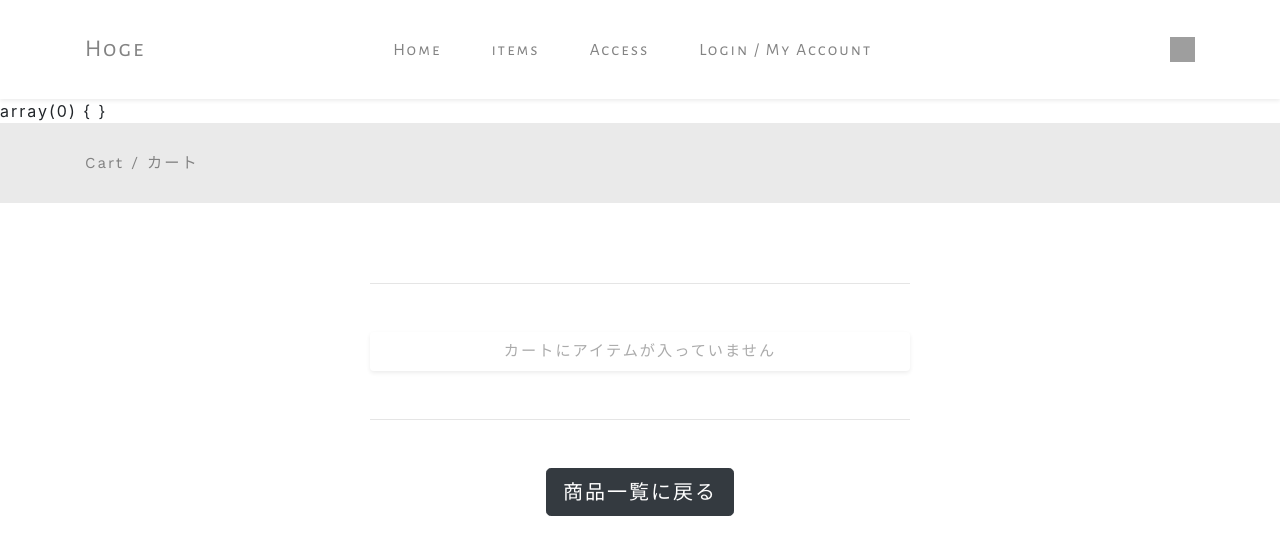
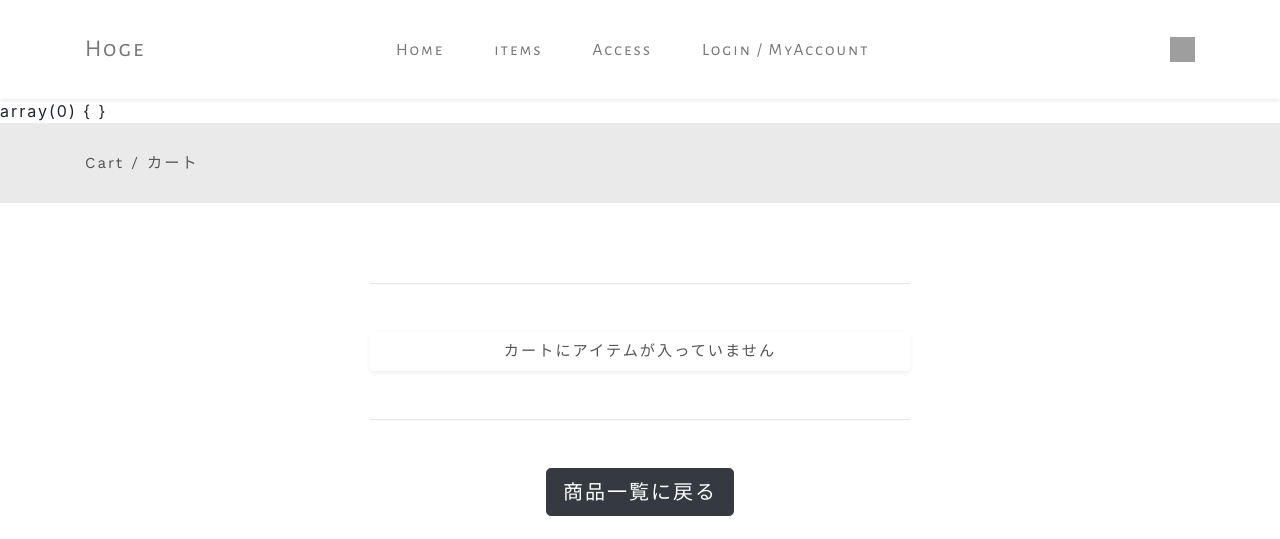
Before and after one commit to ginringo/my_project_1, a PHP site: page /cart.php in a window 1280 px wide. Shown: the top 539 px of the page. Run offline with PHP 8.4, Linux system fonts and the light colour scheme; grey boxes are pictures that could not be loaded.

Commit message:
文字の色を変更

```diff
--- a/css/style.css
+++ b/css/style.css
@@ -25,11 +25,11 @@
 }
 
 .container, .container a {
-	color: #ABABAB;
+	color: #555;
 }
 
-.header, .head-line-p, .footer {
-	color: #838383;
+.header, .footer {
+	color: #777;
 }
 
 header, footer {
@@ -37,7 +37,6 @@
 	font-weight: 400;
 	font-size: 1.075rem;
 	padding: 35px 0;
-	color: #838383;
 }
 
 header {
@@ -75,7 +74,7 @@
 	font-size: 0.95rem;
 }
 
-nav a:hover, .link a:hover {
+.header:hover, nav a:hover, .link a:hover {
 	text-decoration: none;
 	color: #000;
 	transition: 1.0s;
--- a/views/cart.php
+++ b/views/cart.php
@@ -40,7 +40,7 @@
             <hr>
         <?php endforeach; ?>
         <div class="mt-5 d-flex justify-content-between align-items-center flex-wrap shadow px-4 py-2 bg-light">
-            <p class="m-0 text-dark pl-4 h5">金額内訳</p>
+            <p class="m-0 text-body pl-4 h5">金額内訳</p>
             <table class="table table-borderless table-sm my-0" style="width: 200px;">
                 <tr>
                     <td class="d-flex justify-content-between border-bottom">
--- a/views/layout.php
+++ b/views/layout.php
@@ -39,7 +39,7 @@
                 <a href="index.php">
                     <h4 class="header m-0 p-0 font-weight-normal">Hoge</h4>
                 </a>
-                <ul class="m-0 p-0 d-flex flex-row flex-wrap">
+                <ul class="temp m-0 p-0 d-flex flex-row flex-wrap">
                     <a href=" index.php">
                         <li class="header">Home</li>
                     </a>
@@ -50,7 +50,7 @@
                         <li class="header">Access</li>
                     </a>
                     <a href="<?php echo $link ?>">
-                        <li class="header">Login / My Account</li>
+                        <li class="header">Login / MyAccount</li>
                     </a>
                 </ul>
                 <div class="d-flex">
```
